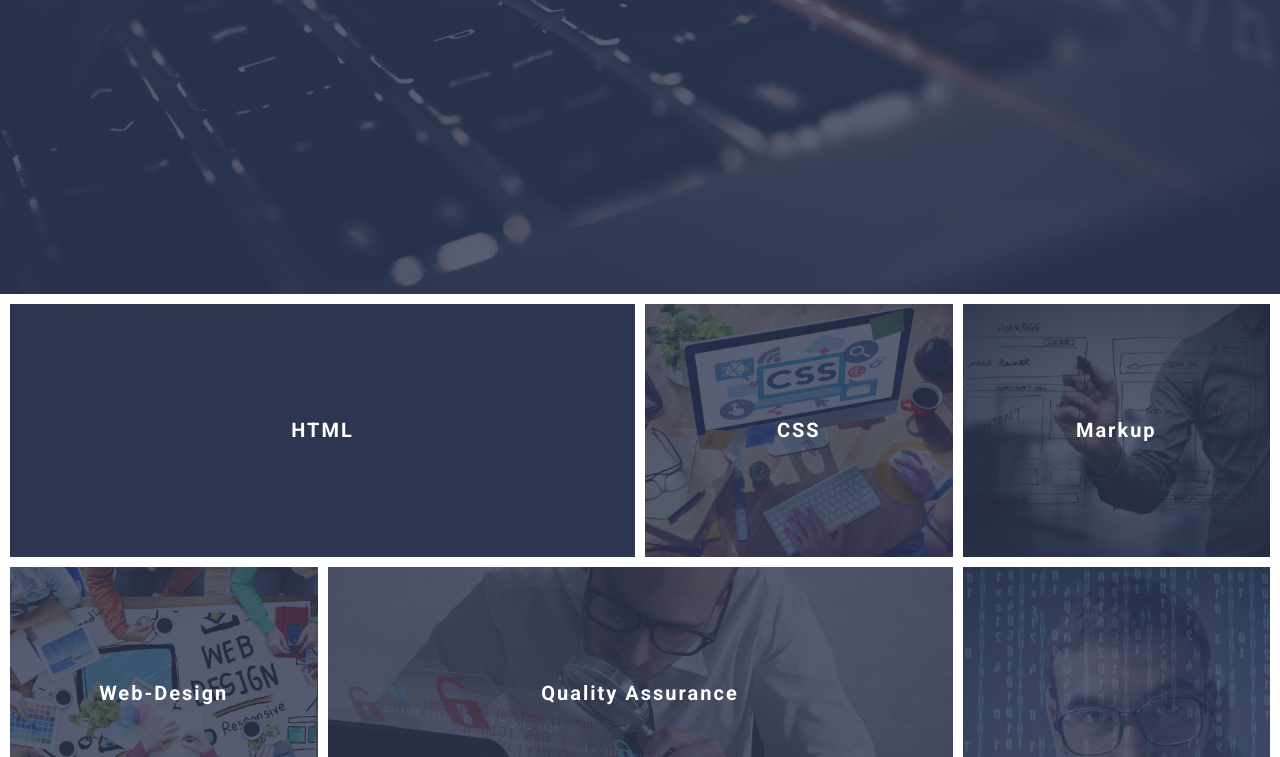
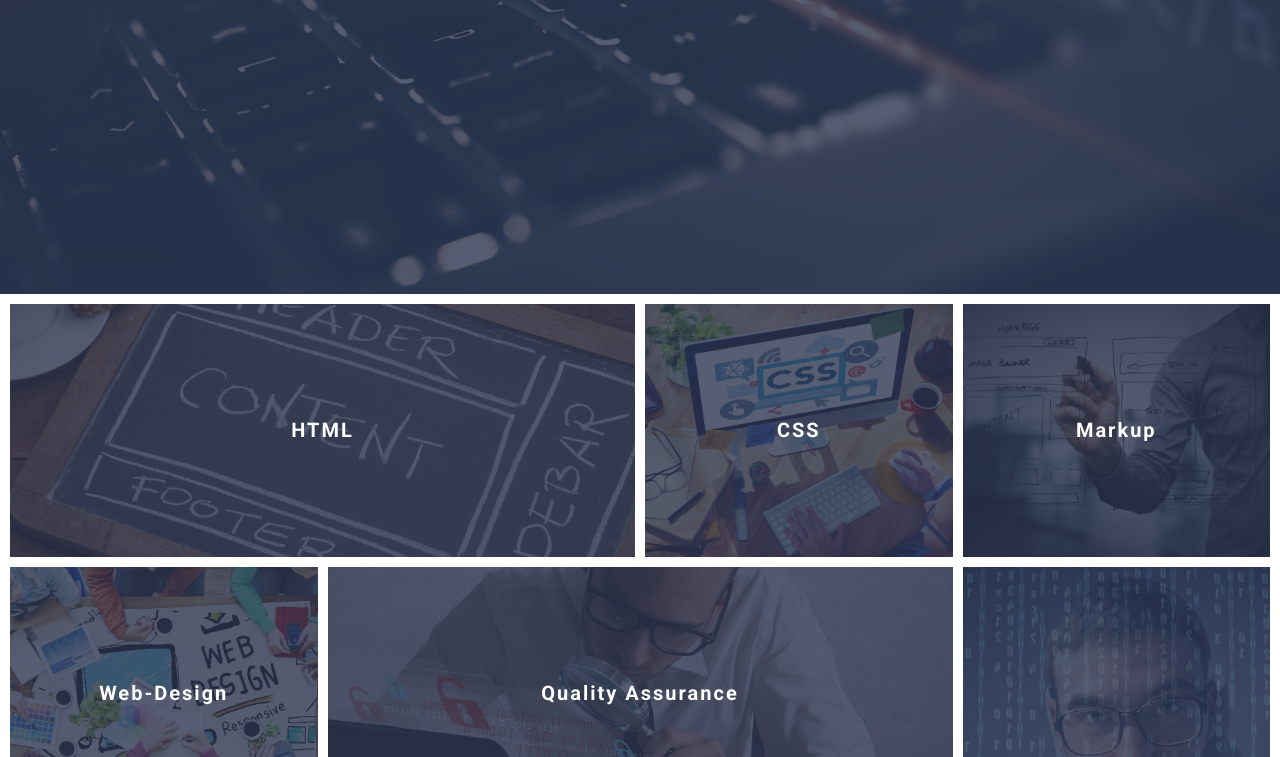
Before and after one commit to Titef84/grid-template-init-project, a website: page index.html in a window 1280 px wide. Shown: the part 506-1263 px from the top of the page. Drawn offline with nearby package versions, Linux system fonts and the light colour scheme; files that its build step writes are made by us from their sources; the site is published under a folder, as on GitHub Pages, so addresses that start at the root find nothing.

Commit message:
Проблела с картинкой в скилах

```diff
--- a/index.html
+++ b/index.html
@@ -71,7 +71,7 @@
     <div class="skills__container">
       <article class="skills-item">
         <h3 class="skills-item__title"><a class="skills-item__link" href="">HTML</a></h3>
-        <div class="skills-item__image" style="background-image: url(/assets/img/img-html.png);"></div>
+        <div class="skills-item__image" style="background-image: url(assets/img/img-html.png);"></div>
         <div class="skills-item__overlay"></div>
       </article>
       <article class="skills-item">
```
